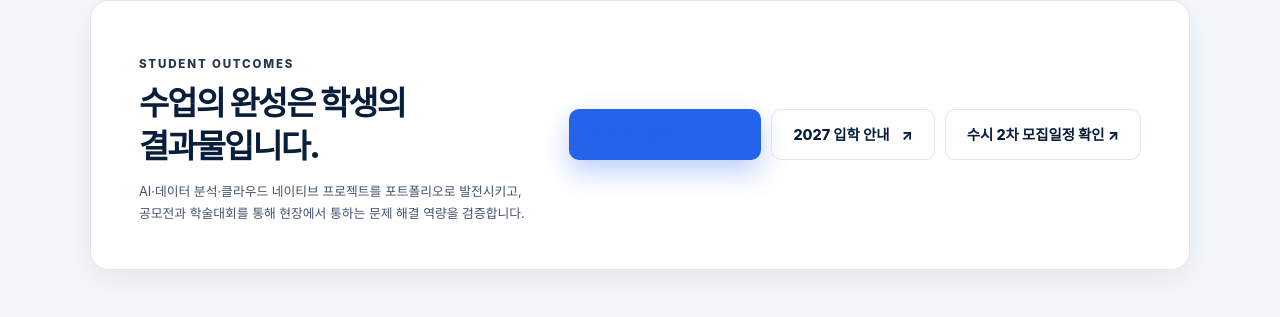
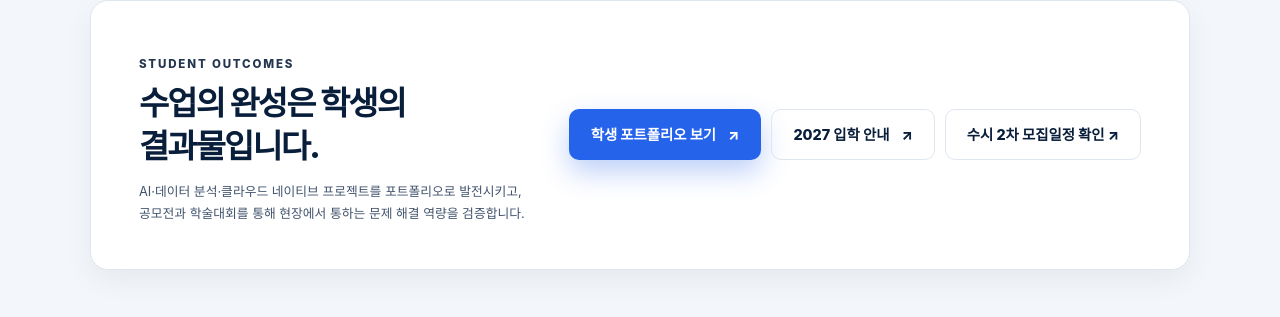
Before and after one commit to Hyeopgeon-Lee/hyeopgeon-Lee.github.io, a Jekyll site: the page built from teaching.md, in a window 1280 px wide and 1400 px high, scrolled down 2285 px. Shown: the part 796-1113 px from the top of the window. Built offline with Jekyll 4.4.1, drawn with Linux system fonts in a browser that asks for light colours; some web fonts are replaced.

Commit message:
Fix invisible text on teaching page primary portfolio button

```diff
--- a/assets/css/custom.css
+++ b/assets/css/custom.css
@@ -1506,6 +1506,15 @@ a {
   text-decoration: none;
 }
 
+/* Keep the primary CTA label readable over its blue background.
+   This rule must override the generic .prose-content a link color. */
+.teaching-page .outcome-actions .button--primary,
+.teaching-page .outcome-actions .button--primary:visited,
+.teaching-page .outcome-actions .button--primary:hover,
+.teaching-page .outcome-actions .button--primary:focus-visible {
+  color: #fff;
+}
+
 .teaching-page .outcome-actions .button--secondary {
   border-color: var(--border);
   color: var(--navy);
```
